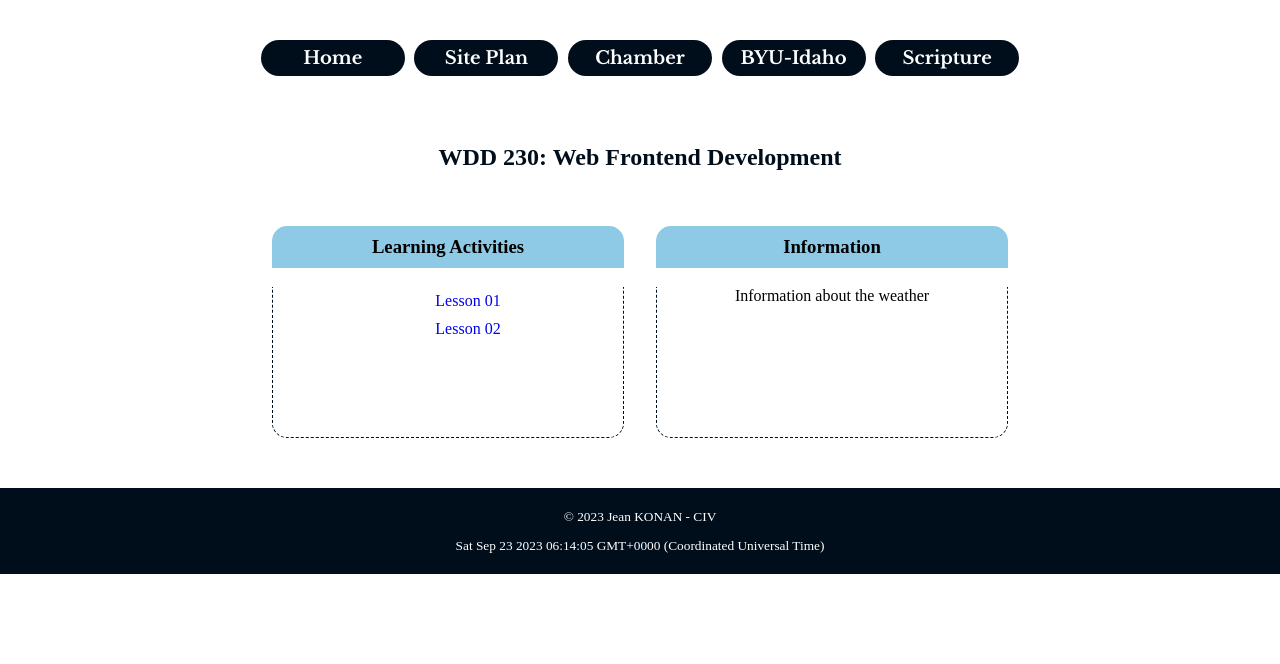
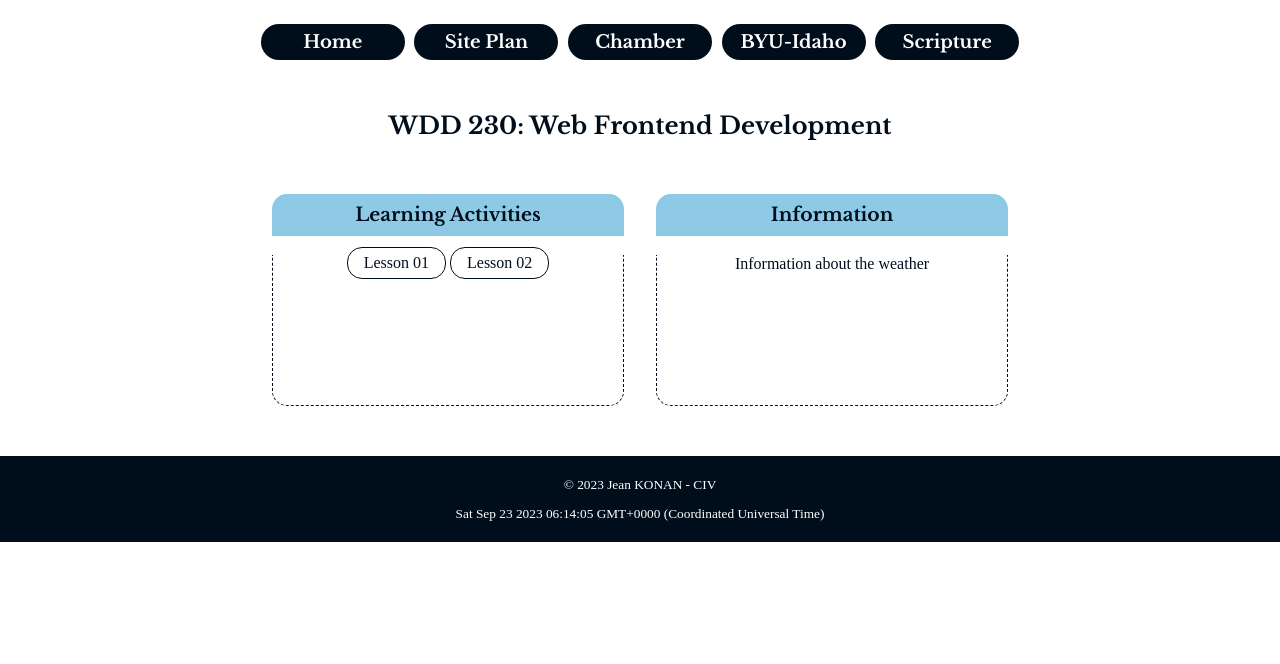
Before and after one commit to JeanKonan/WDD_230, a plain HTML site: page index.html in a window 1280 px wide. Shown: the part 136-800 px from the top of the page. Drawn offline with nearby package versions, Linux system fonts and the light colour scheme; a web font is replaced by a local one.

Commit message:
inline card li

```diff
--- a/index.html
+++ b/index.html
@@ -3,7 +3,7 @@
 <head>
     <meta charset="UTF-8">
     <meta name="viewport"           content="width=device-width, initial-scale=1.0">
-    <meta name="description"        content="This is the Wdd 230 course assignment portal of Jean Konan">
+    <meta name="description"        content="This is the WDD 230 - Web Frontend Development course assignment portal of Jean Konan">
     <meta name="author"             content="Jean Konan">
     <meta property="og:title"       content="Jean Konan - WDD 230 - Web Frontend Development">
     <meta property="og:type"        content="Website">
@@ -49,6 +49,6 @@
         <p id="lastModified"></p>
     </footer>
 
-    <script src="scripts/getDates.js"></script>
+    <script src="scripts/getdates.js"></script>
 </body>
 </html>
--- a/styles/base.css
+++ b/styles/base.css
@@ -4,6 +4,18 @@ primary: 001d3d
 secondary: ff7900
 others: 8ecae6
 */
+body {
+    color: #000e1c;
+    font-family: mooli;
+}
+
+h1, h2, h3 {
+    font-family: "Libre Baskerville";
+}
+
+a {
+    text-decoration: none;
+}
 
 p, div, section {
     font-family: mooli;
@@ -41,7 +53,6 @@ a {
 nav {
     margin: 1.5rem auto;
     text-align: center;
-    font-family: mooli;
     font-size: 18px;
     font-family: "Libre Baskerville";
 }
@@ -90,11 +101,27 @@ main h2 {
     border-top: none;
     height: 150px;
     border-radius: 0 0 15px 15px;
+    text-align: center;
+    padding: 0;
 }
 
 main section li {
     list-style: none;
-    padding: .3rem;
+    margin: 1.5rem auto;
+
+}
+
+main section li a {
+    padding: .4rem 1rem;
+    background: white;
+    color: #000e1c;
+    border-radius: 15px;
+    border: 1px solid #000e1c;
+    margin: 0 auto;
+}
+
+main section li a:hover {
+    background: #8ecae6;
 }
 
 footer {
--- a/styles/larger.css
+++ b/styles/larger.css
@@ -15,7 +15,7 @@
     nav a{
         color: white;
         border-radius: 50px;
-        margin: 1.5rem .3rem;
+        margin: .5rem .3rem;
         padding: .5rem;
     }
 
@@ -36,4 +36,8 @@
         grid-column: 1/3;
     }
 
+    main section li {
+        display: inline;
+    }
+
 }
```
